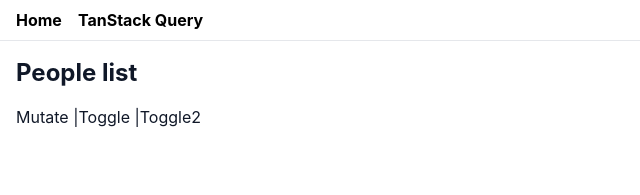
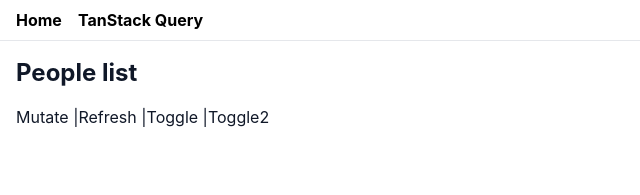
Before and after one commit to PookMook/tsq-refcounting, a React (Vite) app: page /demo/tanstack-query in a window 1280 px wide. Shown: the top 195 px of the page, without its empty margins (0-640 px from the left). Built offline with nearby package versions, Linux system fonts and the light colour scheme.

Commit message:
chore: add refresh

```diff
--- a/src/queries/dummy-people.ts
+++ b/src/queries/dummy-people.ts
@@ -20,5 +20,5 @@ export const updatedDummyPeopleQuery = (iteration: number) => queryOptions({
         email: 'jane.doe@example.com',
       }]
     )
-  }
+  },
 })
--- a/src/routes/demo.tanstack-query.tsx
+++ b/src/routes/demo.tanstack-query.tsx
@@ -14,6 +14,12 @@ export const Route = createFileRoute("/demo/tanstack-query")({
 function TanStackQueryDemo() {
   const [open, setOpen] = useState(false);
   const [open2, setOpen2] = useState(false);
+
+  const refresh = useMutation({
+    mutationFn: async () => {
+      return undefined;
+    },
+  });
 
   const test = useMutation({
     mutationFn: async () => {
@@ -33,6 +39,7 @@ function TanStackQueryDemo() {
     <div className="p-4 bg-white dark:bg-gray-800 text-gray-900 dark:text-gray-100 min-h-screen">
       <h1 className="text-2xl mb-4 font-bold">People list</h1>
       <button onClick={() => test.mutate()}>Mutate</button> |
+      <button onClick={() => refresh.mutate()}>Refresh</button> |
       <button onClick={() => setOpen(!open)}>Toggle</button> |
       <button onClick={() => setOpen2(!open2)}>Toggle2</button>
       {open && <TanStackQueryDemo2 iteration={1} />}
```
